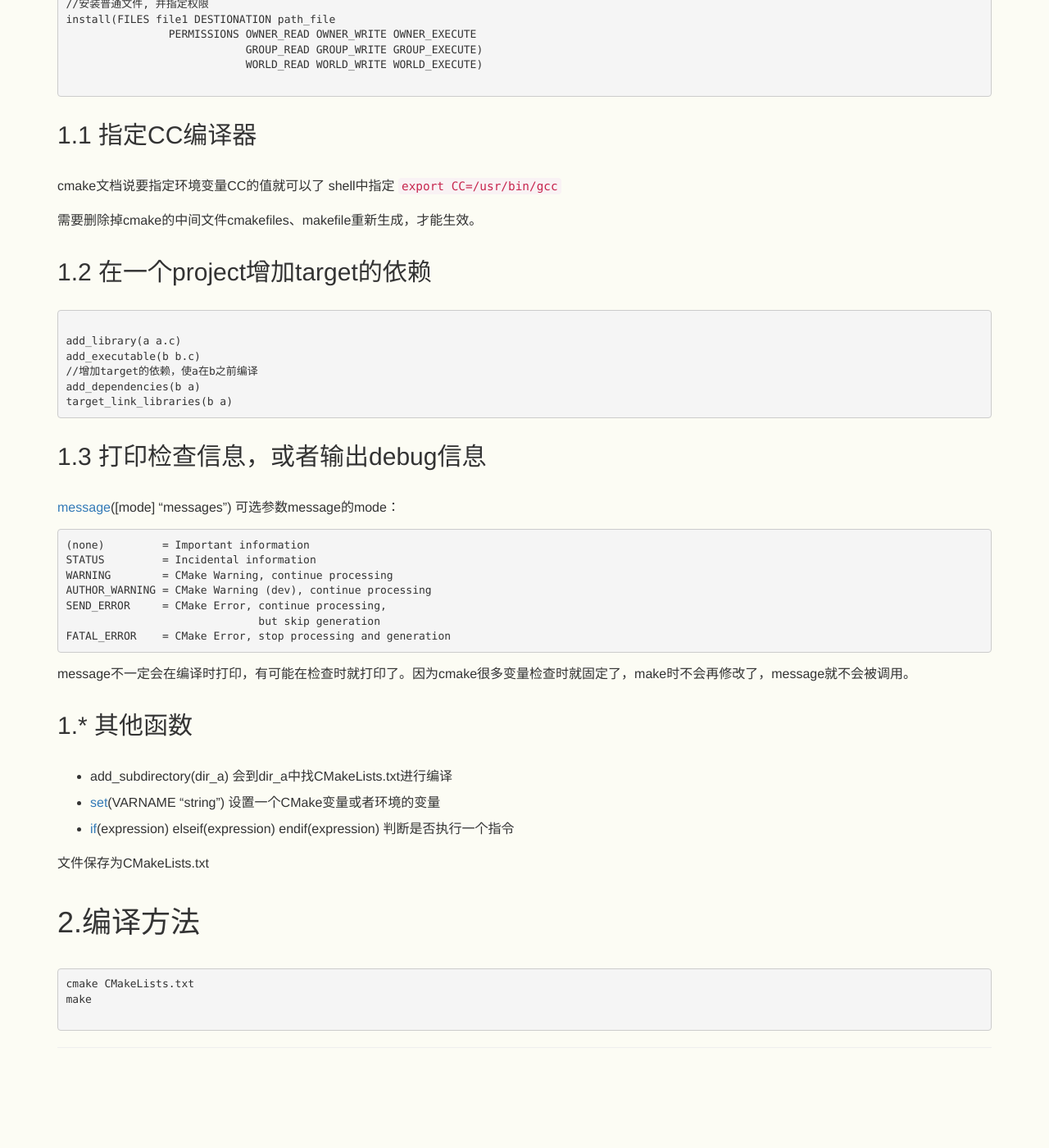
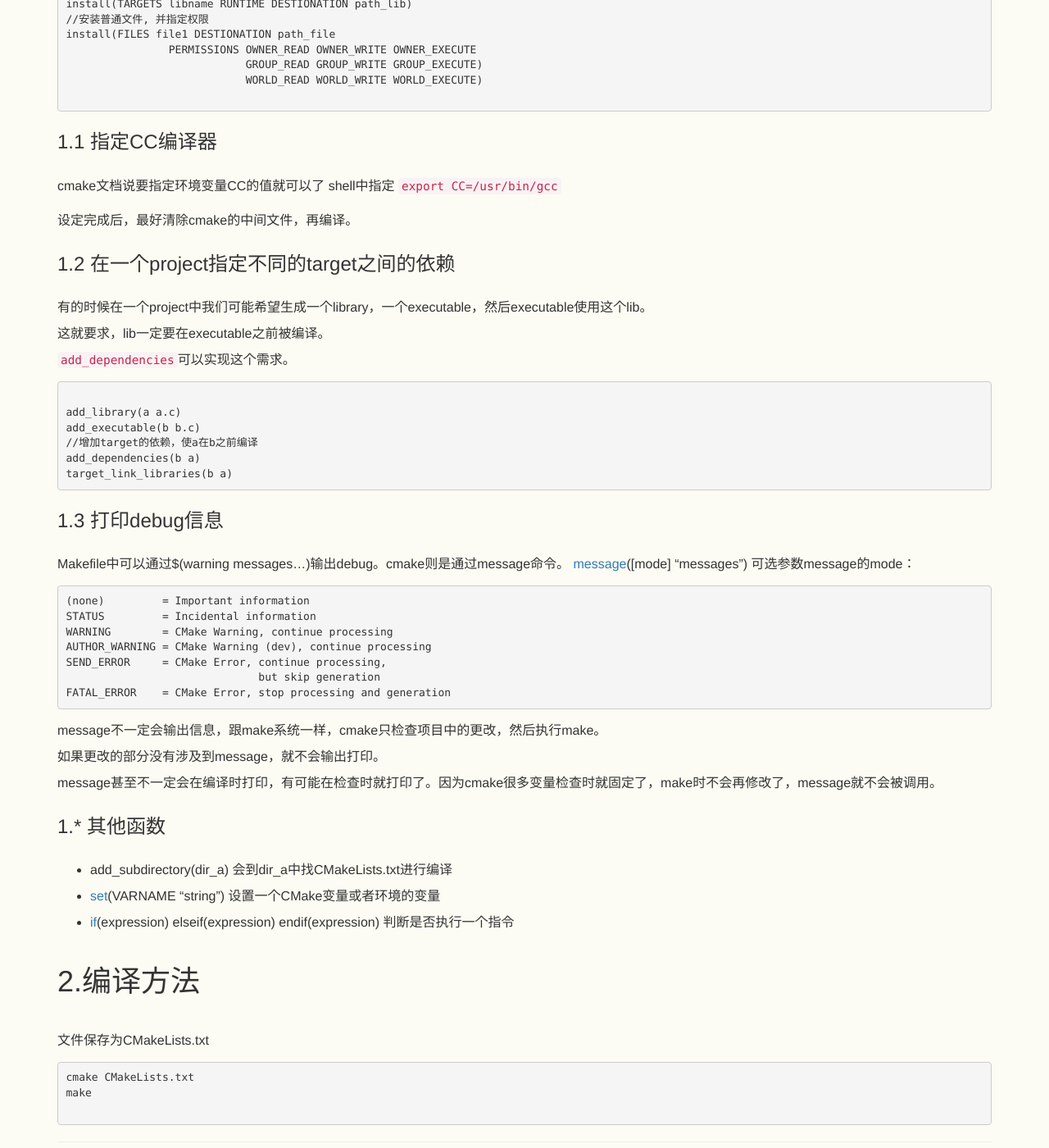
Before and after one commit to mikiya1991/mikiya_blog_pages, a Jekyll site: the page built from _posts/2018-10-15-cmake.md, in a window 1280 px wide and 1400 px high, scrolled down 1129 px. Shown: the whole window at 82% size. Built offline with Jekyll 4.4.1, drawn with Linux system fonts in a browser that asks for light colours; nearby versions of some CDN libraries; comment, search, counter and statistics services are not loaded; some of the changed text lies outside the part shown.

````diff
--- a/_posts/2018-10-15-cmake.md
+++ b/_posts/2018-10-15-cmake.md
@@ -5,11 +5,11 @@
 keyword: cmake, 使用方法
 ---
 
-# cmake的使用方法
+# cmake编译项目
 
-[cmake文档位置](https://cmake.org/cmake/help/v3.0/index.html)
+[cmake官方文档](https://cmake.org/cmake/help/v3.0/index.html)
 
-## 1.书写方法
+### 1. 主要用法
 
 ```c
 
@@ -19,25 +19,27 @@
 //指定项目名称，和项目为C项目（或者CXX对于c++）
 project(test C)
 
+//<<<<<<<<<<<<<<<<<头文件/库文件位置>>>>>>>>>>>>>>>>>>>>
+
 //指定头文件目录
 include_directories(dir1 dir2 ...)
-
 //指定link的库的目录
 link_directories(path1 path2 ...)
 
+//<<<<<<<<<<<<<<<<<编译目标>>>>>>>>>>>>>>>>
+
 //增加库目标，cmake中的库不需要指定名字为libxxx, 只要指定名字xxx就好了。cmake会自动处理
 add_library(libname src1.c src2.c ...)
-
 //增加可执行的目标
 add_executable(exe src1.c src3.c ..)
-
 //链接必要的库, 若库lib1依赖lib2，则lib2写在lib1 后面(ld在link的时候，每次将后面库的symbol解析给前面的库; 如果lib1写在lib2后面，ld就会找不到lib2中的符号)
 target_link_libraries(exe lib1 lib2 ..)
+
+//<<<<<<<<<<<<<<<<安装>>>>>>>>>>>>>>>>>>>
 
 //安装编译生成的文件或库
 install(TARGETS exe RUNTIME DESTIONATION path_bin)
 install(TARGETS libname RUNTIME DESTIONATION path_lib)
-
 //安装普通文件, 并指定权限
 install(FILES file1 DESTIONATION path_file
 		PERMISSIONS OWNER_READ OWNER_WRITE OWNER_EXECUTE
@@ -46,12 +48,15 @@
 
 ```
 
-## 1.1 指定CC编译器
+### 1.1 指定CC编译器
 cmake文档说要指定环境变量CC的值就可以了 shell中指定 `export CC=/usr/bin/gcc`
 
-需要删除掉cmake的中间文件cmakefiles、makefile重新生成，才能生效。
+设定完成后，最好清除cmake的中间文件，再编译。
 
-## 1.2 在一个project增加target的依赖
+### 1.2 在一个project指定不同的target之间的依赖
+有的时候在一个project中我们可能希望生成一个library，一个executable，然后executable使用这个lib。
+这就要求，lib一定要在executable之前被编译。
+`add_dependencies`可以实现这个需求。
 ```c
 
 add_library(a a.c)
@@ -61,8 +66,8 @@
 target_link_libraries(b a)
 ```
 
-## 1.3 打印检查信息，或者输出debug信息
-
+### 1.3 打印debug信息
+Makefile中可以通过$(warning messages...)输出debug。cmake则是通过message命令。
 [message](https://cmake.org/cmake/help/v3.0/command/message.html)([mode] "messages")
 可选参数message的mode：
 
@@ -74,10 +79,12 @@
 	                              but skip generation
 	FATAL_ERROR    = CMake Error, stop processing and generation
 
-message不一定会在编译时打印，有可能在检查时就打印了。因为cmake很多变量检查时就固定了，make时不会再修改了，message就不会被调用。
+message不一定会输出信息，跟make系统一样，cmake只检查项目中的更改，然后执行make。
+如果更改的部分没有涉及到message，就不会输出打印。
+message甚至不一定会在编译时打印，有可能在检查时就打印了。因为cmake很多变量检查时就固定了，make时不会再修改了，message就不会被调用。
 
 
-## 1.* 其他函数
+### 1.\* 其他函数
 
 - add_subdirectory(dir_a)
 	会到dir_a中找CMakeLists.txt进行编译
@@ -86,10 +93,10 @@
 - [if](https://cmake.org/cmake/help/v3.0/command/if.html)(expression)  elseif(expression) endif(expression)
 	判断是否执行一个指令
 
-文件保存为CMakeLists.txt
 
 # 2.编译方法
 
+文件保存为CMakeLists.txt
 ```bash
 cmake CMakeLists.txt
 make
````
Also changed, not shown: _drafts/static_const.md (deleted, +0 -24 lines), _posts/2018-11-13-shell-builtin-tips.md (+2 -2 lines), _posts/2018-12-7-static-const.md (added, +38 -0 lines), _posts/2018-9-10-find.md (+2 -2 lines), _posts/2018-9-11-shell-read.md (+1 -1 lines).
